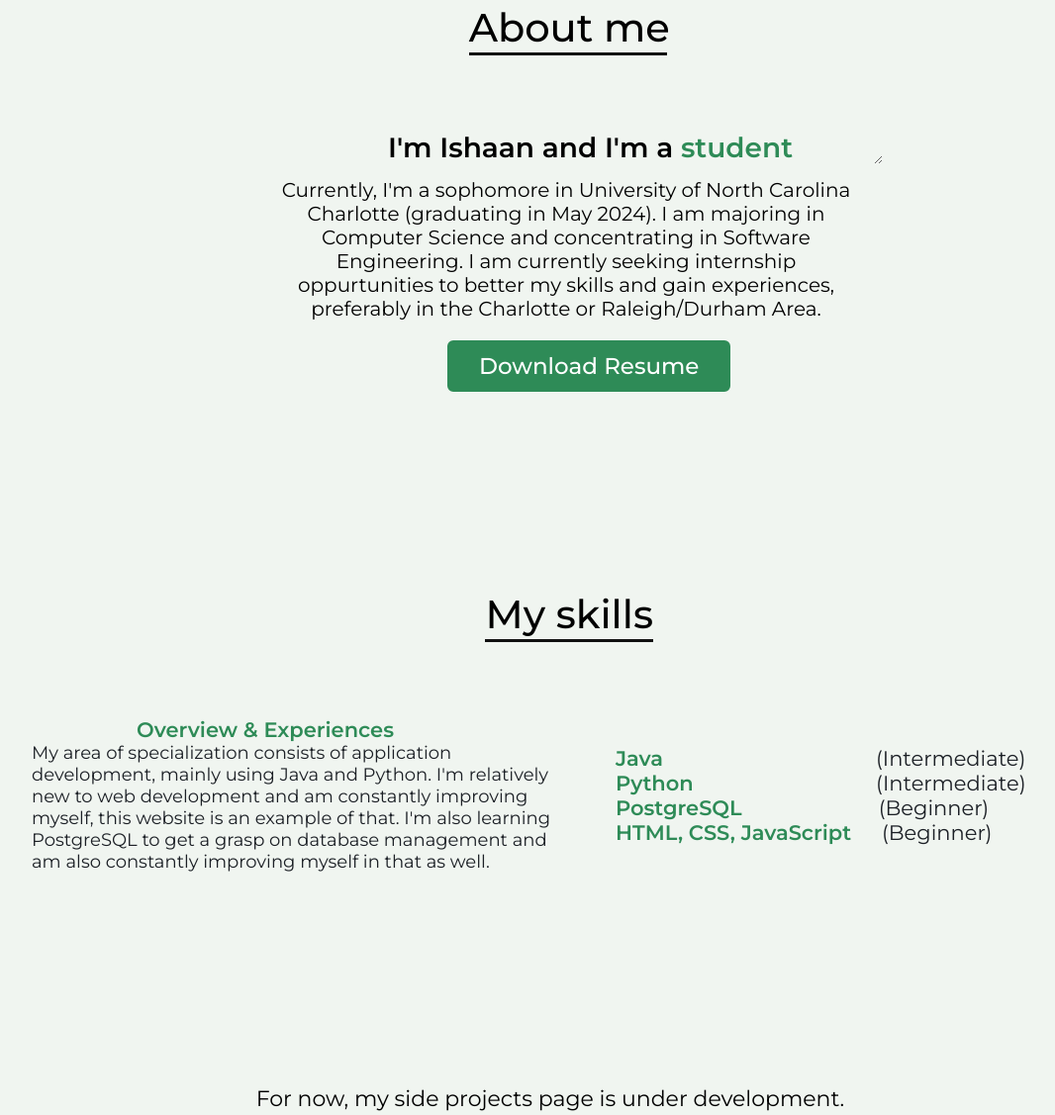
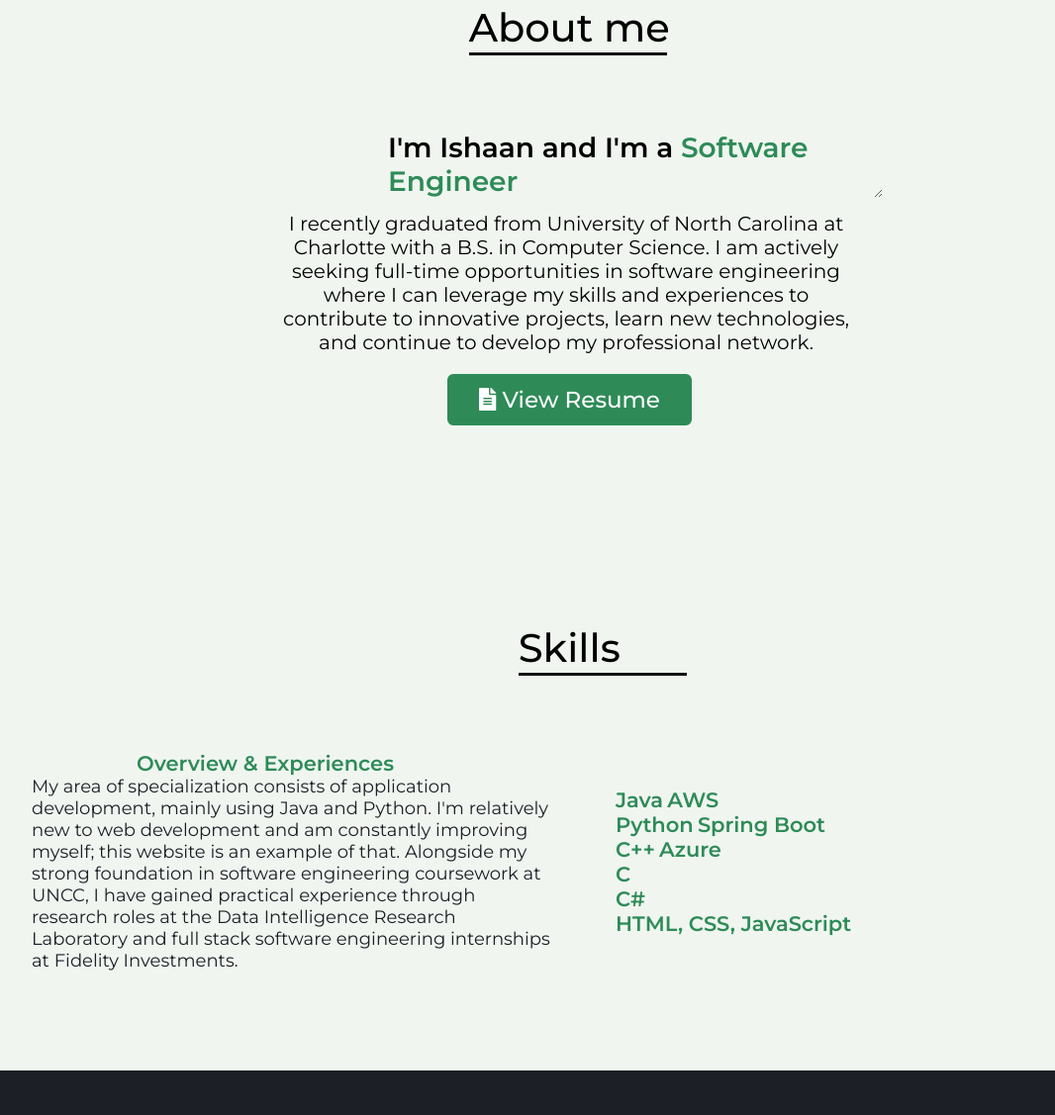
Before and after one commit to Ishaan1402/Ishaan1402.github.io, a plain HTML site: page index.html in a window 1280 px wide. Shown: the part 897-2024 px from the top of the page at 99% size, without its empty margins (48-1114 px from the left). Drawn offline with nearby package versions, Linux system fonts and the light colour scheme.

Commit message:
Update index.html
commit from test repo

```diff
--- a/index.html
+++ b/index.html
@@ -1,24 +1,23 @@
 <!DOCTYPE html>
-<html lang = "en">
+<html lang="en">
+
 <head>
     <meta charset="UTF-8">
     <meta name="viewport" content="width=device-width, initial-scale=1.0">
-        <title>Ishaan Portfolio Website</title>
-
-
+    <title>Ishaan Patel Portfolio</title>
     <link rel="stylesheet" href="style.css">
     <script src="https://use.fontawesome.com/releases/v5.15.4/js/all.js" data-auto-replace-svg="nest"></script>
     <script src="https://code.jquery.com/jquery-3.6.0.min.js"></script>
 </head>
+
 <body>
 <nav class="navbar">
     <div class="max-width">
         <div class="logo"><a href="#">My <span>Portfolio</span></a></div>
         <ul class="menu">
-                    <li><a href="#">Home</a></li>
+            <li><a href="#home">Home</a></li>
             <li><a href="#about">About</a></li>
             <li><a href="#skills">Skills</a></li>
-                    <li><a href="#side-proj">Side Projects</a></li>
             <li><a href="#contact">Contact</a></li>
         </ul>
         <div class="menu-btn">
@@ -30,9 +29,24 @@
 <section class="home" id="home">
     <div class="max-width">
         <div class="home-content">
+            <div class="profile-pic">
+                <img src="imgs/pf.png" alt="Profile Picture">
+            </div>
+            <div class="intro">
                 <div class="text-1">Hello, my name is</div>
                 <div class="text-2">Ishaan Patel</div>
-
+                <div class="buttons">
+                    <a href="https://github.com/Ishaan1402" target="_blank" class="btn">
+                        <i class="fab fa-github"></i> GitHub
+                    </a>
+                    <a href="mailto:ishbhagat02@gmail.com" class="btn">
+                        <i class="fas fa-envelope"></i> Email
+                    </a>
+                    <a href="https://www.linkedin.com/in/ishaan-patel-1402" target="_blank" class="btn">
+                        <i class="fab fa-linkedin"></i> LinkedIn
+                    </a>
+                </div>
+            </div>
         </div>
     </div>
 </section>
@@ -42,73 +56,70 @@
         <h2 class="title">About me</h2>
         <div class="about-content">
             <div class="about-intro">
-                        <div class="about-para">I'm Ishaan and I'm a <span>student</span></div>
-                        <div class = "text">
+                <div class="about-para">I'm Ishaan and I'm a <span>Software Engineer</span></div>
+                <div class="text">
                     <p>
-                                <!--TODO: Insert a paragraph about me-->
-                                Currently, I'm a sophomore in University of North Carolina Charlotte (graduating in May 2024).
-                                I am majoring in Computer Science and concentrating in Software Engineering. I am currently
-                                seeking internship oppurtunities to better my skills and gain experiences, preferably in the
-                                Charlotte or Raleigh/Durham Area.
+                        I recently graduated from University of North Carolina at Charlotte with a B.S. in Computer Science.
+                        I am actively seeking full-time opportunities in software engineering where I can leverage my skills
+                        and experiences to contribute to innovative projects, learn new technologies, and continue to develop
+                        my professional network.
                     </p>
                 </div>
-                        <a href="Resume.pdf" target="_blank">Download Resume</a>
+                <a href="docs/resume.pdf" target="_blank" class="resume-btn">
+                    <i class="fas fa-file-alt"></i> View Resume
+                </a>
             </div>
         </div>
     </div>
 </section>
+
 <section class="skills" id="skills">
     <div class="max-width">
-                <h2 class="title">My skills</h2>
-                <div class="skills-content">
+        <h2 class="title">Skills</h2>
         <div class="skills-content">
             <div class="column left">
                 <div class="text">Overview & Experiences</div>
                 <div class="skills-para">
                     <p>My area of specialization consists of application development, mainly using Java and Python.
-                                   I'm relatively new to web development and am constantly improving myself, this website is an
-                                   example of that. I'm also learning PostgreSQL to get a grasp on database management and
-                                   am also constantly improving myself in that as well.</p>
+                        I'm relatively new to web development and am constantly improving myself; this website is an
+                        example of that. Alongside my strong foundation in software engineering coursework at UNCC, I have
+                        gained practical experience through research roles at the Data Intelligence Research Laboratory
+                        and full stack software engineering internships at Fidelity Investments.</p>
                 </div>
             </div>
             <div class="column right">
                 <div class="bars">
                     <div class="info">
                         <span>Java</span>
-                                    <span1>(Intermediate)</span>
+                        <span>AWS</span>
                     </div>
                     <div class="info">
                         <span>Python</span>
-                                    <span2>(Intermediate)</span>
+                        <span>Spring Boot</span>
                     </div>
                     <div class="info">
-                                    <span>PostgreSQL</span>
-                                    <span3>(Beginner)</span>
+                        <span>C++</span>
+                        <span>Azure</span>
+                    </div>
+                    <div class="info">
+                        <span>C</span>
+                        <!--                        <span>(Beginner)</span>-->
+                    </div>
+                    <div class="info">
+                        <span>C#</span>
+                        <!--                        <span>(Beginner)</span>-->
                     </div>
                     <div class="info">
                         <span>HTML, CSS, JavaScript</span>
-                                    <span4>(Beginner)</span>
-                                </div>
+<!--                        <span>(Beginner)</span>-->
                     </div>
                 </div>
             </div>
         </div>
     </div>
 </section>
-        <section class="side-proj" id="side-proj">
-            <div class="max-width">
-                <div class="side-proj-content">
-                    <h2 class="side-proj-title"></h2>
-                    <div class="maintain">
-                        <p>
-                            For now, my side projects page is under development.
-                        </p>
-                    </div>
-                    <!--        <a href="#">GitHub</a>          -->
-                </div>
-            </div>
-        </section>
-        <section class="contact" id = "contact">
+
+<section class="contact" id="contact">
     <div class="max-width">
         <div class="contact-info">
             <div class="title">
@@ -125,4 +136,5 @@
 </section>
 <script src="script.js"></script>
 </body>
+
 </html>
```
Lines whose indentation alone changed are shown as unchanged.
